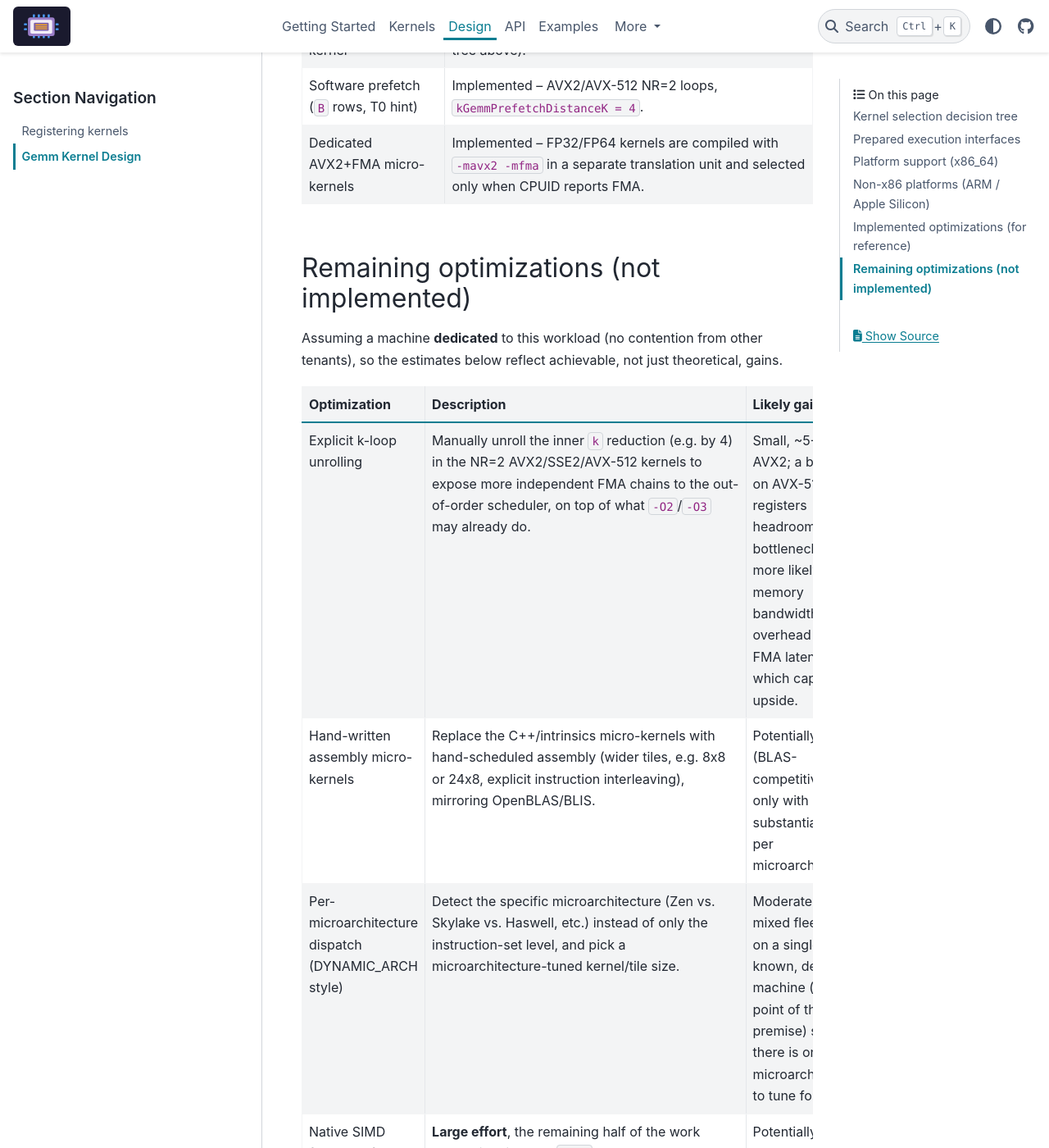
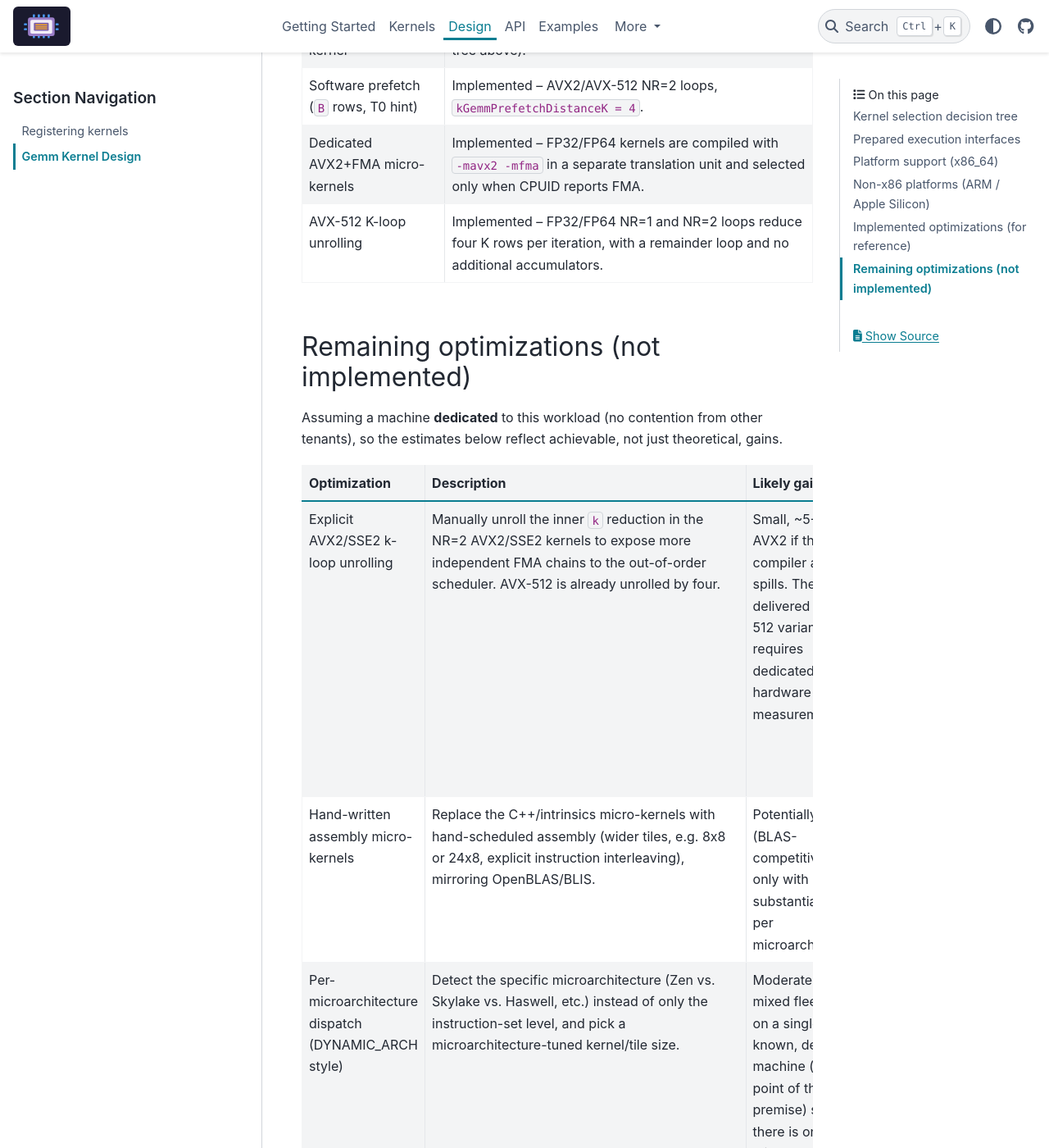
Before and after one commit to xadupre/onnx-light-cpu, a Sphinx documentation site: the page built from docs/design/gemm_kernel_design.rst, in a window 1280 px wide and 1400 px high, scrolled down 4962 px. Shown: the whole window at 82% size. Built offline with Sphinx 7.4.7 and the PyData theme 0.15.4, drawn with Linux system fonts in a browser that asks for light colours; pages that are not in the unit, such as notebooks, are missing from menus; some of the changed text lies outside the part shown.

Commit message:
Unroll AVX-512 GEMM K loops
Co-authored-by: Copilot <223556219+Copilot@users.noreply.github.com>

```diff
--- a/docs/design/gemm_kernel_design.rst
+++ b/docs/design/gemm_kernel_design.rst
@@ -208,6 +208,9 @@ Implemented optimizations (for reference)
    * - Dedicated AVX2+FMA micro-kernels
      - Implemented -- FP32/FP64 kernels are compiled with ``-mavx2 -mfma`` in
        a separate translation unit and selected only when CPUID reports FMA.
+   * - AVX-512 K-loop unrolling
+     - Implemented -- FP32/FP64 NR=1 and NR=2 loops reduce four K rows per
+       iteration, with a remainder loop and no additional accumulators.
 
 Remaining optimizations (not implemented)
 --------------------------------------------
@@ -224,19 +227,19 @@ gains.
      - Description
      - Likely gain
      - Risk
-   * - Explicit k-loop unrolling
-     - Manually unroll the inner ``k`` reduction (e.g. by 4) in the NR=2
-       AVX2/SSE2/AVX-512 kernels to expose more independent FMA chains to the
-       out-of-order scheduler, on top of what ``-O2``/``-O3`` may already do.
-     - Small, ~5-10% on AVX2; a bit more on AVX-512 (more registers headroom).
-       Real bottleneck is more likely memory bandwidth/loop overhead than FMA
-       latency, which caps the upside.
+   * - Explicit AVX2/SSE2 k-loop unrolling
+     - Manually unroll the inner ``k`` reduction in the NR=2 AVX2/SSE2 kernels
+       to expose more independent FMA chains to the out-of-order scheduler.
+       AVX-512 is already unrolled by four.
+     - Small, ~5-10% on AVX2 if the compiler avoids spills. The delivered
+       AVX-512 variant still requires dedicated-hardware measurement.
      - **Register spilling**: AVX2 has only 16 YMM registers; the kernel
        already holds 8 live accumulators (``acc0``/``acc1`` x ``kGemmMR``).
        Unrolling by 4 without care can need 32+ live registers, forcing the
        compiler to spill to the stack and erase the gain (or regress). Needs a
-       remainder loop for ``K`` not a multiple of the unroll factor. Lower risk
-       on AVX-512 (32 ZMM registers).
+       remainder loop for ``K`` not a multiple of the unroll factor. The
+       AVX-512 implementation has 32 ZMM registers and does not add accumulator
+       arrays.
    * - Hand-written assembly micro-kernels
      - Replace the C++/intrinsics micro-kernels with hand-scheduled assembly
        (wider tiles, e.g. 8x8 or 24x8, explicit instruction interleaving),
@@ -307,7 +310,5 @@ gains.
        is a different programming model from NEON's fixed 128-bit registers,
        so it is effectively a second port rather than a small extension.
 
-The most favorable next step, if any, is likely explicit k-loop unrolling on
-the AVX-512 kernel specifically (more registers, less spilling risk) -- but
-given the modest expected gain versus the completed optimizations above, it
-was not implemented in this pass.
+The next x86 tuning step is to use benchmark and hardware-counter measurements
+to decide whether AVX2 K-loop unrolling offsets its higher register-spill risk.
```
Also changed, not shown: docs/next_steps/2026_08_gemm_matmul.rst (+6 -3 lines), 1 other file.
